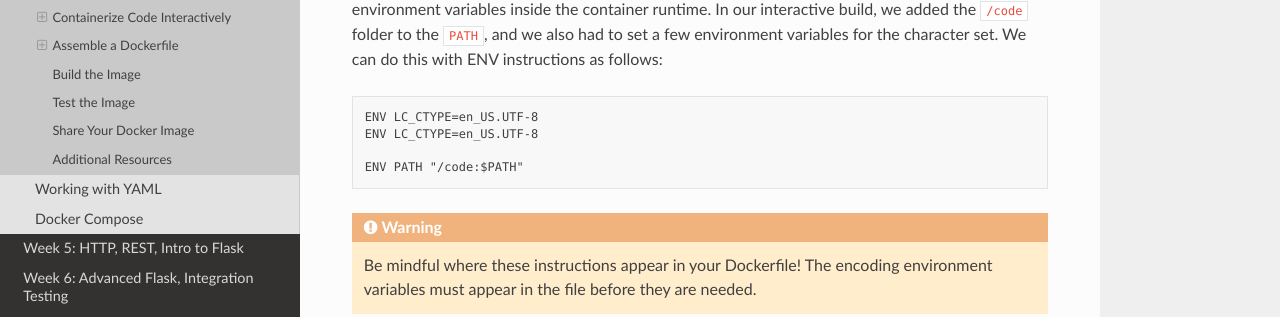
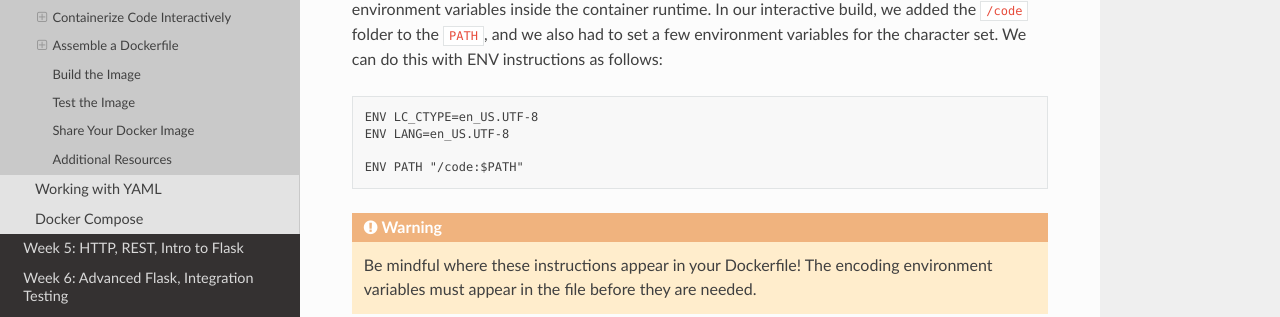
Before and after one commit to TACC/coe-332-sp21, a Sphinx documentation site: the page built from docs/week04/advanced_containers.rst, in a window 1280 px wide and 900 px high, scrolled down 5826 px. Shown: the part 150-467 px from the top of the window. Built offline with Sphinx 7.4.7 and the Read the Docs theme 2.0.0, drawn with Linux system fonts in a browser that asks for light colours.

Commit message:
Fixed duplicate command

```diff
--- a/docs/week04/advanced_containers.rst
+++ b/docs/week04/advanced_containers.rst
@@ -333,7 +333,7 @@ with ENV instructions as follows:
 .. code-block:: text
 
    ENV LC_CTYPE=en_US.UTF-8
-   ENV LC_CTYPE=en_US.UTF-8
+   ENV LANG=en_US.UTF-8
 
    ENV PATH "/code:$PATH"
 
```
